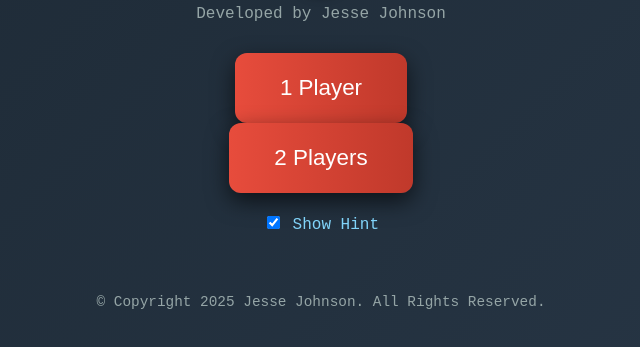
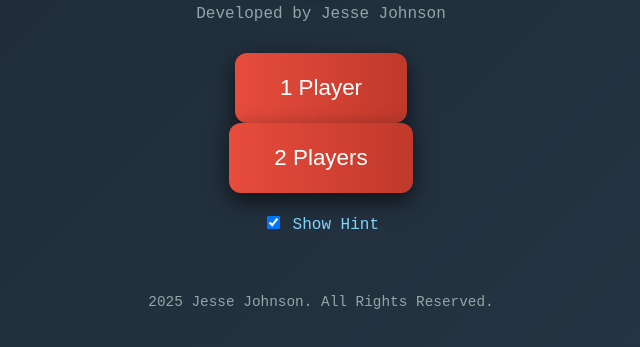
Before and after one commit to xjessejohnson/hangman, a plain HTML site: page index.html in a window 1280 px wide. Shown: the part 311-658 px from the top of the page, without its empty margins (319-959 px from the left). Drawn offline with Linux system fonts and the light colour scheme.

Commit message:
Update index.html

```diff
--- a/index.html
+++ b/index.html
@@ -46,7 +46,7 @@
         <div class="hint-checkbox">
             <input type="checkbox" id="showHint" checked> Show Hint
         </div>
-        <small class="copyright">© Copyright 2025 Jesse Johnson. All Rights Reserved.</small>
+        <small class="copyright"> 2025 Jesse Johnson. All Rights Reserved.</small>
     </div>
     <div id="game-screen">
         <div id="hangman-container">
```
